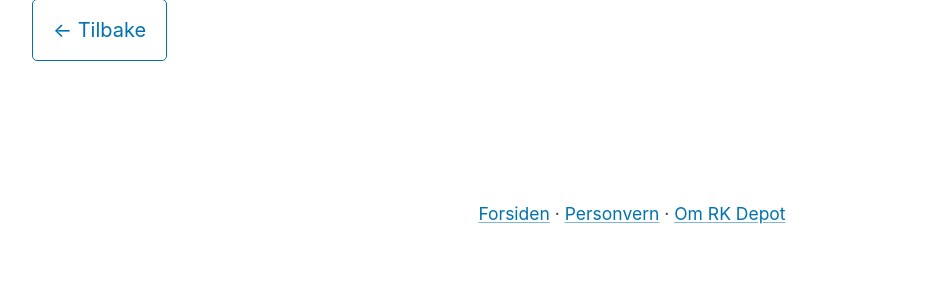
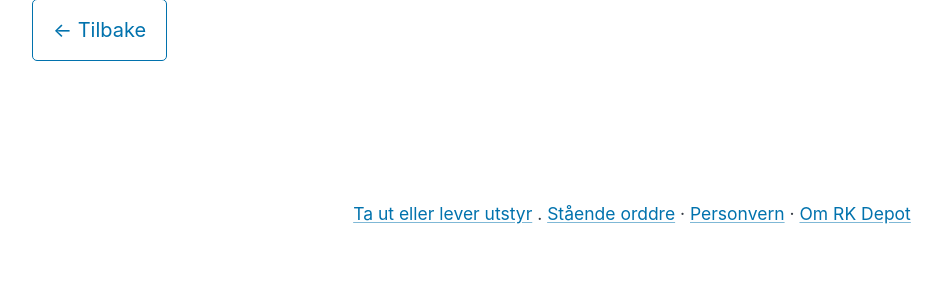
Before and after one commit to jonaspau/rk_depot, a Flask app: page /about in a window 1280 px wide. Shown: the part 421-729 px from the top of the page, without its empty margins (8-950 px from the left). Run offline with Flask 3, Linux system fonts and the light colour scheme; parts of the project's set-up code (start-up, migrations or seed data) failed here and were passed over; some libraries are stand-ins or nearby versions.

Commit message:
Oppdatert footer med stående ordre

```diff
--- a/app/templates/base.html
+++ b/app/templates/base.html
@@ -26,7 +26,9 @@
     <footer>
         <div class="container site-footer">
             <p class="text-muted">
-                <a href="{{ url_for('main.index') }}">Forsiden</a>
+                <a href="{{ url_for('main.index') }}">Ta ut eller lever utstyr</a>
+                .
+                <a href="/info/staende-ordre/">Stående orddre</a>
                 ·
                 <a href="{{ url_for('main.privacy') }}">Personvern</a>
                 ·
```
